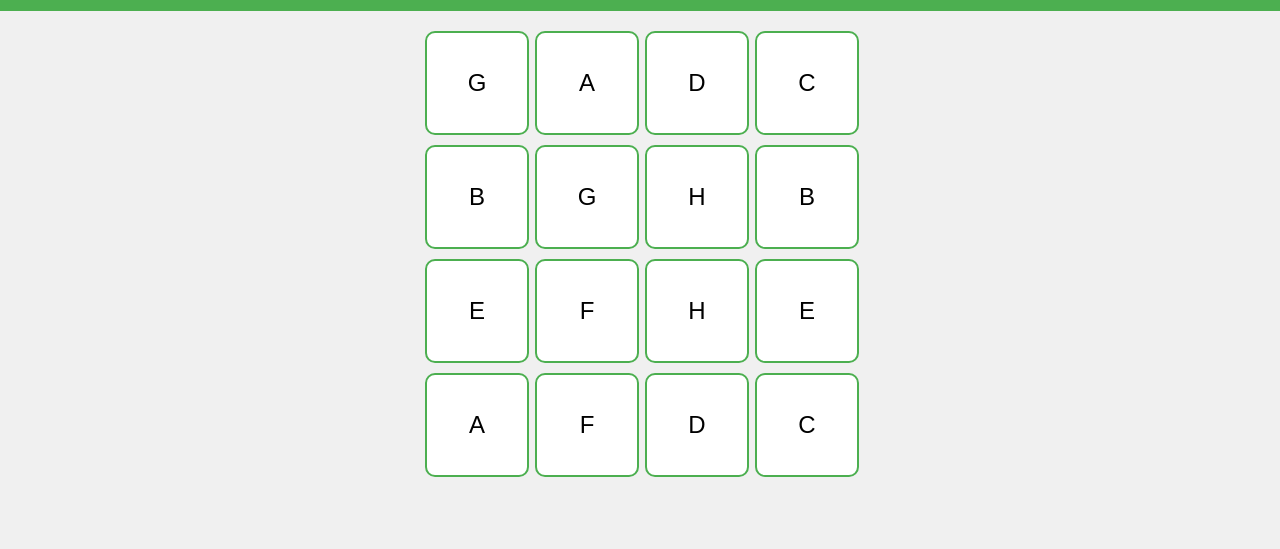
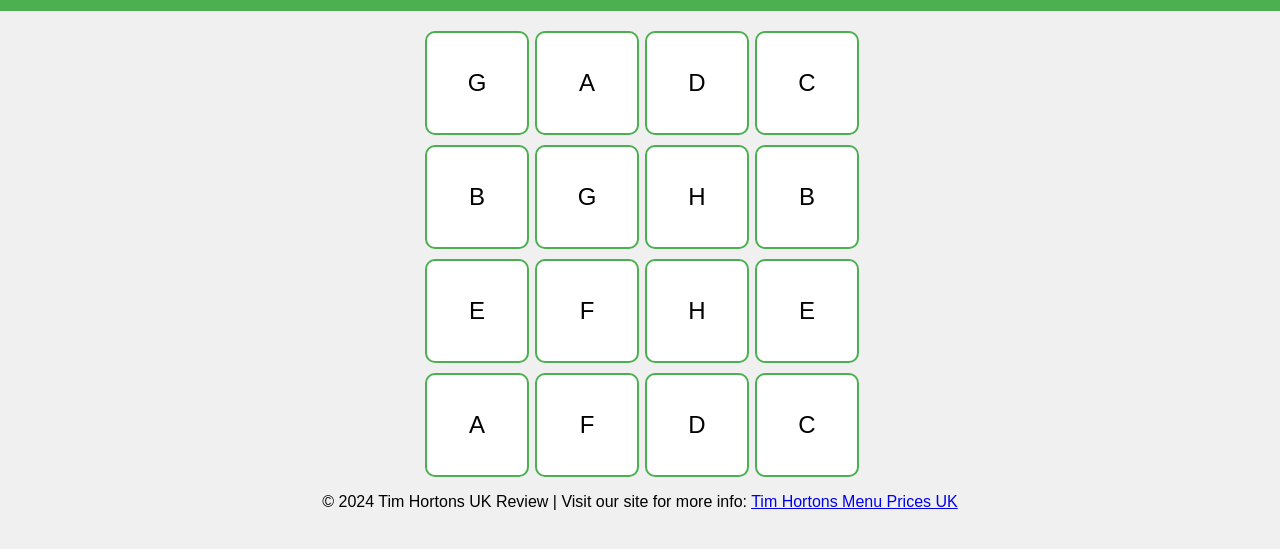
Before and after one commit to Ahmed-000/memory-card-game, a plain HTML site: page index.html in a window 1280 px wide. Shown: the part 89-638 px from the top of the page. Drawn offline with Linux system fonts and the light colour scheme.

Commit message:
Update index.html

```diff
--- a/index.html
+++ b/index.html
@@ -17,4 +17,8 @@
     </main>
     <script src="scripts.js"></script>
 </body>
+    <footer>
+    <p>&copy; 2024 Tim Hortons UK Review | Visit our site for more info: <a href="https://timhortonsmenuprices.co.uk/" target="_blank">Tim Hortons Menu Prices UK</a></p>
+</footer>
+
 </html>
```
